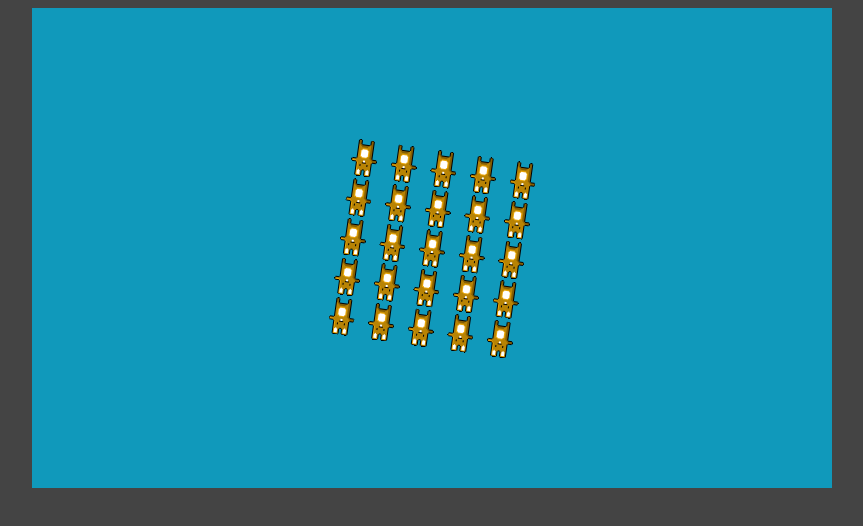
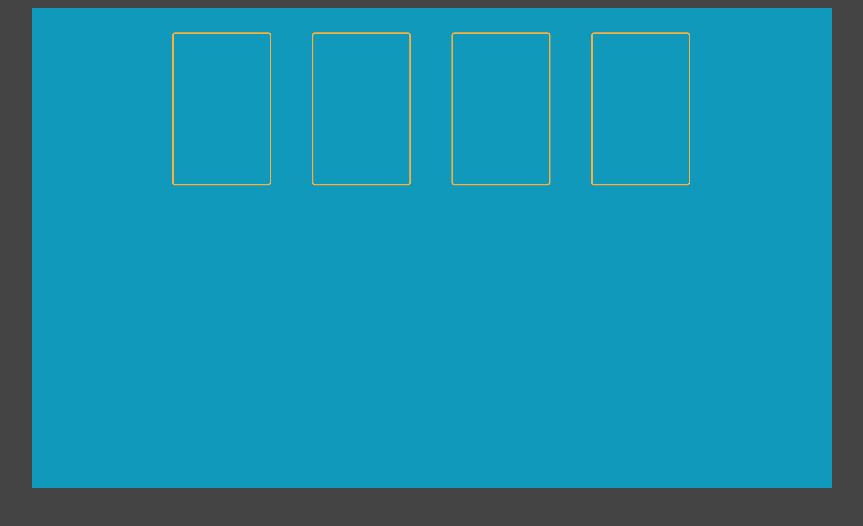
Before and after one commit to Ligrete/web-platform-pixi-js-cards, a plain HTML site: page index.html in a window 1280 px wide. Shown: the whole page, without its empty margins (208-1071 px from the left). Drawn offline with Linux system fonts and the light colour scheme.

Commit message:
cards array and template

```diff
--- /dev/null
+++ b/img/cards-pack.json
@@ -0,0 +1,442 @@
+{"frames": {
+
+"card_b_c2.png":
+{
+	"frame": {"x":0,"y":0,"w":130,"h":202},
+	"rotated": false,
+	"trimmed": false,
+	"spriteSourceSize": {"x":0,"y":0,"w":130,"h":202},
+	"sourceSize": {"w":130,"h":202}
+},
+"card_b_c3.png":
+{
+	"frame": {"x":130,"y":0,"w":130,"h":202},
+	"rotated": false,
+	"trimmed": false,
+	"spriteSourceSize": {"x":0,"y":0,"w":130,"h":202},
+	"sourceSize": {"w":130,"h":202}
+},
+"card_b_c4.png":
+{
+	"frame": {"x":260,"y":0,"w":130,"h":202},
+	"rotated": false,
+	"trimmed": false,
+	"spriteSourceSize": {"x":0,"y":0,"w":130,"h":202},
+	"sourceSize": {"w":130,"h":202}
+},
+"card_b_c5.png":
+{
+	"frame": {"x":390,"y":0,"w":130,"h":202},
+	"rotated": false,
+	"trimmed": false,
+	"spriteSourceSize": {"x":0,"y":0,"w":130,"h":202},
+	"sourceSize": {"w":130,"h":202}
+},
+"card_b_c6.png":
+{
+	"frame": {"x":520,"y":0,"w":130,"h":202},
+	"rotated": false,
+	"trimmed": false,
+	"spriteSourceSize": {"x":0,"y":0,"w":130,"h":202},
+	"sourceSize": {"w":130,"h":202}
+},
+"card_b_c7.png":
+{
+	"frame": {"x":650,"y":0,"w":130,"h":202},
+	"rotated": false,
+	"trimmed": false,
+	"spriteSourceSize": {"x":0,"y":0,"w":130,"h":202},
+	"sourceSize": {"w":130,"h":202}
+},
+"card_b_c8.png":
+{
+	"frame": {"x":780,"y":0,"w":130,"h":202},
+	"rotated": false,
+	"trimmed": false,
+	"spriteSourceSize": {"x":0,"y":0,"w":130,"h":202},
+	"sourceSize": {"w":130,"h":202}
+},
+"card_b_c9.png":
+{
+	"frame": {"x":0,"y":202,"w":130,"h":202},
+	"rotated": false,
+	"trimmed": false,
+	"spriteSourceSize": {"x":0,"y":0,"w":130,"h":202},
+	"sourceSize": {"w":130,"h":202}
+},
+"card_b_c10.png":
+{
+	"frame": {"x":130,"y":202,"w":130,"h":202},
+	"rotated": false,
+	"trimmed": false,
+	"spriteSourceSize": {"x":0,"y":0,"w":130,"h":202},
+	"sourceSize": {"w":130,"h":202}
+},
+"card_b_ca.png":
+{
+	"frame": {"x":260,"y":202,"w":130,"h":202},
+	"rotated": false,
+	"trimmed": false,
+	"spriteSourceSize": {"x":0,"y":0,"w":130,"h":202},
+	"sourceSize": {"w":130,"h":202}
+},
+"card_b_cj.png":
+{
+	"frame": {"x":390,"y":202,"w":130,"h":202},
+	"rotated": false,
+	"trimmed": false,
+	"spriteSourceSize": {"x":0,"y":0,"w":130,"h":202},
+	"sourceSize": {"w":130,"h":202}
+},
+"card_b_ck.png":
+{
+	"frame": {"x":520,"y":202,"w":130,"h":202},
+	"rotated": false,
+	"trimmed": false,
+	"spriteSourceSize": {"x":0,"y":0,"w":130,"h":202},
+	"sourceSize": {"w":130,"h":202}
+},
+"card_b_cq.png":
+{
+	"frame": {"x":650,"y":202,"w":130,"h":202},
+	"rotated": false,
+	"trimmed": false,
+	"spriteSourceSize": {"x":0,"y":0,"w":130,"h":202},
+	"sourceSize": {"w":130,"h":202}
+},
+"card_b_d2.png":
+{
+	"frame": {"x":780,"y":202,"w":130,"h":202},
+	"rotated": false,
+	"trimmed": false,
+	"spriteSourceSize": {"x":0,"y":0,"w":130,"h":202},
+	"sourceSize": {"w":130,"h":202}
+},
+"card_b_d3.png":
+{
+	"frame": {"x":0,"y":404,"w":130,"h":202},
+	"rotated": false,
+	"trimmed": false,
+	"spriteSourceSize": {"x":0,"y":0,"w":130,"h":202},
+	"sourceSize": {"w":130,"h":202}
+},
+"card_b_d4.png":
+{
+	"frame": {"x":130,"y":404,"w":130,"h":202},
+	"rotated": false,
+	"trimmed": false,
+	"spriteSourceSize": {"x":0,"y":0,"w":130,"h":202},
+	"sourceSize": {"w":130,"h":202}
+},
+"card_b_d5.png":
+{
+	"frame": {"x":260,"y":404,"w":130,"h":202},
+	"rotated": false,
+	"trimmed": false,
+	"spriteSourceSize": {"x":0,"y":0,"w":130,"h":202},
+	"sourceSize": {"w":130,"h":202}
+},
+"card_b_d6.png":
+{
+	"frame": {"x":390,"y":404,"w":130,"h":202},
+	"rotated": false,
+	"trimmed": false,
+	"spriteSourceSize": {"x":0,"y":0,"w":130,"h":202},
+	"sourceSize": {"w":130,"h":202}
+},
+"card_b_d7.png":
+{
+	"frame": {"x":520,"y":404,"w":130,"h":202},
+	"rotated": false,
+	"trimmed": false,
+	"spriteSourceSize": {"x":0,"y":0,"w":130,"h":202},
+	"sourceSize": {"w":130,"h":202}
+},
+"card_b_d8.png":
+{
+	"frame": {"x":650,"y":404,"w":130,"h":202},
+	"rotated": false,
+	"trimmed": false,
+	"spriteSourceSize": {"x":0,"y":0,"w":130,"h":202},
+	"sourceSize": {"w":130,"h":202}
+},
+"card_b_d9.png":
+{
+	"frame": {"x":780,"y":404,"w":130,"h":202},
+	"rotated": false,
+	"trimmed": false,
+	"spriteSourceSize": {"x":0,"y":0,"w":130,"h":202},
+	"sourceSize": {"w":130,"h":202}
+},
+"card_b_d10.png":
+{
+	"frame": {"x":0,"y":606,"w":130,"h":202},
+	"rotated": false,
+	"trimmed": false,
+	"spriteSourceSize": {"x":0,"y":0,"w":130,"h":202},
+	"sourceSize": {"w":130,"h":202}
+},
+"card_b_da.png":
+{
+	"frame": {"x":130,"y":606,"w":130,"h":202},
+	"rotated": false,
+	"trimmed": false,
+	"spriteSourceSize": {"x":0,"y":0,"w":130,"h":202},
+	"sourceSize": {"w":130,"h":202}
+},
+"card_b_dj.png":
+{
+	"frame": {"x":260,"y":606,"w":130,"h":202},
+	"rotated": false,
+	"trimmed": false,
+	"spriteSourceSize": {"x":0,"y":0,"w":130,"h":202},
+	"sourceSize": {"w":130,"h":202}
+},
+"card_b_dk.png":
+{
+	"frame": {"x":390,"y":606,"w":130,"h":202},
+	"rotated": false,
+	"trimmed": false,
+	"spriteSourceSize": {"x":0,"y":0,"w":130,"h":202},
+	"sourceSize": {"w":130,"h":202}
+},
+"card_b_dq.png":
+{
+	"frame": {"x":520,"y":606,"w":130,"h":202},
+	"rotated": false,
+	"trimmed": false,
+	"spriteSourceSize": {"x":0,"y":0,"w":130,"h":202},
+	"sourceSize": {"w":130,"h":202}
+},
+"card_b_h2.png":
+{
+	"frame": {"x":650,"y":606,"w":130,"h":202},
+	"rotated": false,
+	"trimmed": false,
+	"spriteSourceSize": {"x":0,"y":0,"w":130,"h":202},
+	"sourceSize": {"w":130,"h":202}
+},
+"card_b_h3.png":
+{
+	"frame": {"x":780,"y":606,"w":130,"h":202},
+	"rotated": false,
+	"trimmed": false,
+	"spriteSourceSize": {"x":0,"y":0,"w":130,"h":202},
+	"sourceSize": {"w":130,"h":202}
+},
+"card_b_h4.png":
+{
+	"frame": {"x":0,"y":808,"w":130,"h":202},
+	"rotated": false,
+	"trimmed": false,
+	"spriteSourceSize": {"x":0,"y":0,"w":130,"h":202},
+	"sourceSize": {"w":130,"h":202}
+},
+"card_b_h5.png":
+{
+	"frame": {"x":130,"y":808,"w":130,"h":202},
+	"rotated": false,
+	"trimmed": false,
+	"spriteSourceSize": {"x":0,"y":0,"w":130,"h":202},
+	"sourceSize": {"w":130,"h":202}
+},
+"card_b_h6.png":
+{
+	"frame": {"x":260,"y":808,"w":130,"h":202},
+	"rotated": false,
+	"trimmed": false,
+	"spriteSourceSize": {"x":0,"y":0,"w":130,"h":202},
+	"sourceSize": {"w":130,"h":202}
+},
+"card_b_h7.png":
+{
+	"frame": {"x":390,"y":808,"w":130,"h":202},
+	"rotated": false,
+	"trimmed": false,
+	"spriteSourceSize": {"x":0,"y":0,"w":130,"h":202},
+	"sourceSize": {"w":130,"h":202}
+},
+"card_b_h8.png":
+{
+	"frame": {"x":520,"y":808,"w":130,"h":202},
+	"rotated": false,
+	"trimmed": false,
+	"spriteSourceSize": {"x":0,"y":0,"w":130,"h":202},
+	"sourceSize": {"w":130,"h":202}
+},
+"card_b_h9.png":
+{
+	"frame": {"x":650,"y":808,"w":130,"h":202},
+	"rotated": false,
+	"trimmed": false,
+	"spriteSourceSize": {"x":0,"y":0,"w":130,"h":202},
+	"sourceSize": {"w":130,"h":202}
+},
+"card_b_h10.png":
+{
+	"frame": {"x":780,"y":808,"w":130,"h":202},
+	"rotated": false,
+	"trimmed": false,
+	"spriteSourceSize": {"x":0,"y":0,"w":130,"h":202},
+	"sourceSize": {"w":130,"h":202}
+},
+"card_b_ha.png":
+{
+	"frame": {"x":0,"y":1010,"w":130,"h":202},
+	"rotated": false,
+	"trimmed": false,
+	"spriteSourceSize": {"x":0,"y":0,"w":130,"h":202},
+	"sourceSize": {"w":130,"h":202}
+},
+"card_b_hj.png":
+{
+	"frame": {"x":130,"y":1010,"w":130,"h":202},
+	"rotated": false,
+	"trimmed": false,
+	"spriteSourceSize": {"x":0,"y":0,"w":130,"h":202},
+	"sourceSize": {"w":130,"h":202}
+},
+"card_b_hk.png":
+{
+	"frame": {"x":260,"y":1010,"w":130,"h":202},
+	"rotated": false,
+	"trimmed": false,
+	"spriteSourceSize": {"x":0,"y":0,"w":130,"h":202},
+	"sourceSize": {"w":130,"h":202}
+},
+"card_b_hq.png":
+{
+	"frame": {"x":390,"y":1010,"w":130,"h":202},
+	"rotated": false,
+	"trimmed": false,
+	"spriteSourceSize": {"x":0,"y":0,"w":130,"h":202},
+	"sourceSize": {"w":130,"h":202}
+},
+"card_b_s2.png":
+{
+	"frame": {"x":520,"y":1010,"w":130,"h":202},
+	"rotated": false,
+	"trimmed": false,
+	"spriteSourceSize": {"x":0,"y":0,"w":130,"h":202},
+	"sourceSize": {"w":130,"h":202}
+},
+"card_b_s3.png":
+{
+	"frame": {"x":650,"y":1010,"w":130,"h":202},
+	"rotated": false,
+	"trimmed": false,
+	"spriteSourceSize": {"x":0,"y":0,"w":130,"h":202},
+	"sourceSize": {"w":130,"h":202}
+},
+"card_b_s4.png":
+{
+	"frame": {"x":780,"y":1010,"w":130,"h":202},
+	"rotated": false,
+	"trimmed": false,
+	"spriteSourceSize": {"x":0,"y":0,"w":130,"h":202},
+	"sourceSize": {"w":130,"h":202}
+},
+"card_b_s5.png":
+{
+	"frame": {"x":0,"y":1212,"w":130,"h":202},
+	"rotated": false,
+	"trimmed": false,
+	"spriteSourceSize": {"x":0,"y":0,"w":130,"h":202},
+	"sourceSize": {"w":130,"h":202}
+},
+"card_b_s6.png":
+{
+	"frame": {"x":130,"y":1212,"w":130,"h":202},
+	"rotated": false,
+	"trimmed": false,
+	"spriteSourceSize": {"x":0,"y":0,"w":130,"h":202},
+	"sourceSize": {"w":130,"h":202}
+},
+"card_b_s7.png":
+{
+	"frame": {"x":260,"y":1212,"w":130,"h":202},
+	"rotated": false,
+	"trimmed": false,
+	"spriteSourceSize": {"x":0,"y":0,"w":130,"h":202},
+	"sourceSize": {"w":130,"h":202}
+},
+"card_b_s8.png":
+{
+	"frame": {"x":390,"y":1212,"w":130,"h":202},
+	"rotated": false,
+	"trimmed": false,
+	"spriteSourceSize": {"x":0,"y":0,"w":130,"h":202},
+	"sourceSize": {"w":130,"h":202}
+},
+"card_b_s9.png":
+{
+	"frame": {"x":520,"y":1212,"w":130,"h":202},
+	"rotated": false,
+	"trimmed": false,
+	"spriteSourceSize": {"x":0,"y":0,"w":130,"h":202},
+	"sourceSize": {"w":130,"h":202}
+},
+"card_b_s10.png":
+{
+	"frame": {"x":650,"y":1212,"w":130,"h":202},
+	"rotated": false,
+	"trimmed": false,
+	"spriteSourceSize": {"x":0,"y":0,"w":130,"h":202},
+	"sourceSize": {"w":130,"h":202}
+},
+"card_b_sa.png":
+{
+	"frame": {"x":780,"y":1212,"w":130,"h":202},
+	"rotated": false,
+	"trimmed": false,
+	"spriteSourceSize": {"x":0,"y":0,"w":130,"h":202},
+	"sourceSize": {"w":130,"h":202}
+},
+"card_b_sj.png":
+{
+	"frame": {"x":0,"y":1414,"w":130,"h":202},
+	"rotated": false,
+	"trimmed": false,
+	"spriteSourceSize": {"x":0,"y":0,"w":130,"h":202},
+	"sourceSize": {"w":130,"h":202}
+},
+"card_b_sk.png":
+{
+	"frame": {"x":130,"y":1414,"w":130,"h":202},
+	"rotated": false,
+	"trimmed": false,
+	"spriteSourceSize": {"x":0,"y":0,"w":130,"h":202},
+	"sourceSize": {"w":130,"h":202}
+},
+"card_b_sq.png":
+{
+	"frame": {"x":260,"y":1414,"w":130,"h":202},
+	"rotated": false,
+	"trimmed": false,
+	"spriteSourceSize": {"x":0,"y":0,"w":130,"h":202},
+	"sourceSize": {"w":130,"h":202}
+},
+"card_selected_large.png":
+{
+	"frame": {"x":390,"y":1414,"w":399,"h":615},
+	"rotated": false,
+	"trimmed": false,
+	"spriteSourceSize": {"x":0,"y":0,"w":399,"h":615},
+	"sourceSize": {"w":399,"h":615}
+}},
+"animations": {
+	"card_b_c": ["card_b_c2.png","card_b_c3.png","card_b_c4.png","card_b_c5.png","card_b_c6.png","card_b_c7.png","card_b_c8.png","card_b_c9.png","card_b_c10.png"],
+	"card_b_d": ["card_b_d2.png","card_b_d3.png","card_b_d4.png","card_b_d5.png","card_b_d6.png","card_b_d7.png","card_b_d8.png","card_b_d9.png","card_b_d10.png"],
+	"card_b_h": ["card_b_h2.png","card_b_h3.png","card_b_h4.png","card_b_h5.png","card_b_h6.png","card_b_h7.png","card_b_h8.png","card_b_h9.png","card_b_h10.png"],
+	"card_b_s": ["card_b_s2.png","card_b_s3.png","card_b_s4.png","card_b_s5.png","card_b_s6.png","card_b_s7.png","card_b_s8.png","card_b_s9.png","card_b_s10.png"]
+},
+"meta": {
+	"app": "https://www.codeandweb.com/texturepacker",
+	"version": "1.0",
+	"image": "cards-pack.png",
+	"format": "RGBA8888",
+	"size": {"w":910,"h":2029},
+	"scale": "1",
+	"smartupdate": "$TexturePacker:SmartUpdate:075bf81f1c6bf7ca56ec008133a9e915:6fb0863da1fd6a243812aa704c5e9975:d908a0e28186df8eac38399fc31b3ead$"
+}
+}
--- /dev/null
+++ b/js/cards-gen.js
@@ -0,0 +1,98 @@
+let cardsArray = [];
+
+genCardSuits();
+
+
+
+function genCardSuits() {
+    var namedCards = ['Jack', 'Quenn', 'King', 'Ace'];
+    for (var indexSuit = 0; indexSuit < 4; indexSuit++) {
+        for (var index = 0; index < 13; index++) {
+            if (index <= 8) {
+                switch (indexSuit) {
+                    case 0:
+                        cardsArray.push({
+                            type: "D",
+                            order: index + 2,
+                            code: "d"+(index + 2)
+                        });
+                        break;
+
+                    case 1:
+                        cardsArray.push({
+                            type: "H",
+                            order: index + 2,
+                            code: "h"+(index + 2)
+                        });
+                        break;
+
+                    case 2:
+                        cardsArray.push({
+                            type: "S",
+                            order: index + 2,
+                            code: "s"+(index + 2)
+                        });
+                        break;
+                    case 3:
+                        cardsArray.push({
+                            type: "C",
+                            order: index + 2,
+                            code: "c"+(index + 2)
+                        });
+                        break;
+
+                    default:
+                        break;
+                }
+            } else {
+                switch (indexSuit) {
+                    case 0:
+                        cardsArray.push({
+                            type: "D",
+                            order: namedCards[index - 9],
+                            code: "d"+namedCards[index - 9].slice(0, 1).toLowerCase()
+                        });
+                        break;
+
+                    case 1:
+                        cardsArray.push({
+                            type: "H",
+                            order: namedCards[index - 9],
+                            code: "h"+namedCards[index - 9].slice(0, 1).toLowerCase()
+                        });
+                        break;
+
+                    case 2:
+                        cardsArray.push({
+                            type: "S",
+                            order: namedCards[index - 9],
+                            code: "s"+namedCards[index - 9].slice(0, 1).toLowerCase()
+                        });
+                        break;
+                    case 3:
+                        cardsArray.push({
+                            type: "C",
+                            order: namedCards[index - 9],
+                            code: "c"+namedCards[index - 9].slice(0, 1).toLowerCase()
+                        });
+                        break;
+
+                    default:
+                        break;
+                }
+            }
+        }
+    }
+    result = shuffle(cardsArray);
+    console.log("result", result);
+}
+
+function shuffle(arrayIn) {
+    let array = [];
+    array = arrayIn;
+    for (let i = array.length - 1; i > 0; i--) {
+        let j = Math.floor(Math.random() * (i + 1));
+        [array[i], array[j]] = [array[j], array[i]];
+    }
+    return array
+}
--- a/js/script.js
+++ b/js/script.js
@@ -7,6 +7,15 @@ PIXI.utils.sayHello(type)
 
 const scrW = window.screen.width;
 const scrH = window.screen.height;
+
+let Container = PIXI.Container,
+    loader = PIXI.loader,
+    resources = PIXI.loader.resources,
+    Graphics = PIXI.Graphics,
+    TextureCache = PIXI.utils.TextureCache,
+    Sprite = PIXI.Sprite,
+    Text = PIXI.Text,
+    TextStyle = PIXI.TextStyle;
 
 const app = new PIXI.Application({
     // width: scrW,
@@ -25,14 +34,15 @@ app.stage.addChild(container);
 // Create a new texture
 const texture = PIXI.Texture.from('bunny.png');
 
+
 // Create a 5x5 grid of bunnies
-for (let i = 0; i < 25; i++) {
-    const bunny = new PIXI.Sprite(texture);
-    bunny.anchor.set(0.5);
-    bunny.x = (i % 5) * 40;
-    bunny.y = Math.floor(i / 5) * 40;
-    container.addChild(bunny);
-}
+// for (let i = 0; i < 25; i++) {
+//     const bunny = new PIXI.Sprite(texture);
+//     bunny.anchor.set(0.5);
+//     bunny.x = (i % 5) * 40;
+//     bunny.y = Math.floor(i / 5) * 40;
+//     container.addChild(bunny);
+// }
 
 // Move container to the center
 container.x = app.screen.width / 2;
@@ -46,5 +56,56 @@ container.pivot.y = container.height / 2;
 app.ticker.add((delta) => {
     // rotate the container!
     // use delta to create frame-independent transform
-    container.rotation -= 0.01 * delta;
+    //container.rotation -= 0.01 * delta;
 });
+
+// texture loader
+loader
+  .add([
+    "img/cards-pack.json"
+  ])
+  .load(setup);
+
+// function setup () {
+
+//     gameScene = new Container();
+
+
+//     cards = resources["img/cards-pack.json"].textures;
+//     card = new Sprite( cards["card_selected_large.png"]);
+//     card.anchor.set(0, 0);
+//     gameScene.addChild(card);
+//     console.log(card);
+// }
+
+function setup() {
+
+    cardScene = new Container();
+
+    cards = resources["img/cards-pack.json"].textures;
+    //Create the cat sprite
+
+    cardScene.width = app.screen.width;
+    cardScene.height = app.screen.height;
+
+
+    cardScene.pivot.x = 0;
+    cardScene.pivot.y = cardScene.height / 2;
+
+    cardScene.backgroundColor = "#fff";
+
+
+    var emptyPlaces = [];
+
+    for ( var index = 0; index<4; index++) {
+        let cat = new Sprite( cards["card_selected_large.png"]);
+        cat.scale.set(0.25, 0.25);
+        cat.x = (cat.width * 1.4) * (index+1);
+        cat.y = app.screen.height / 20;
+        cardScene.addChild(cat);
+    }
+
+    //Add the cat to the stage
+
+    app.stage.addChild(cardScene);
+  }
```
Also changed, not shown: index.html (+1 -0 lines), favicon.ico (added), img/cards-pack.png (added).
